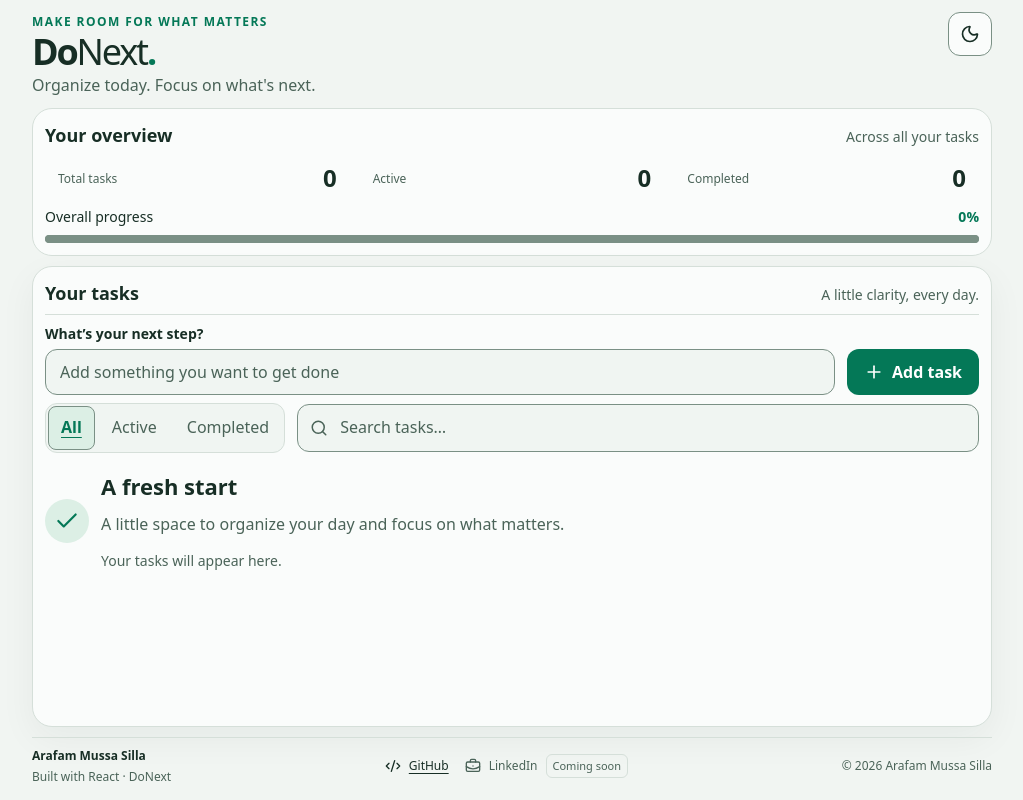
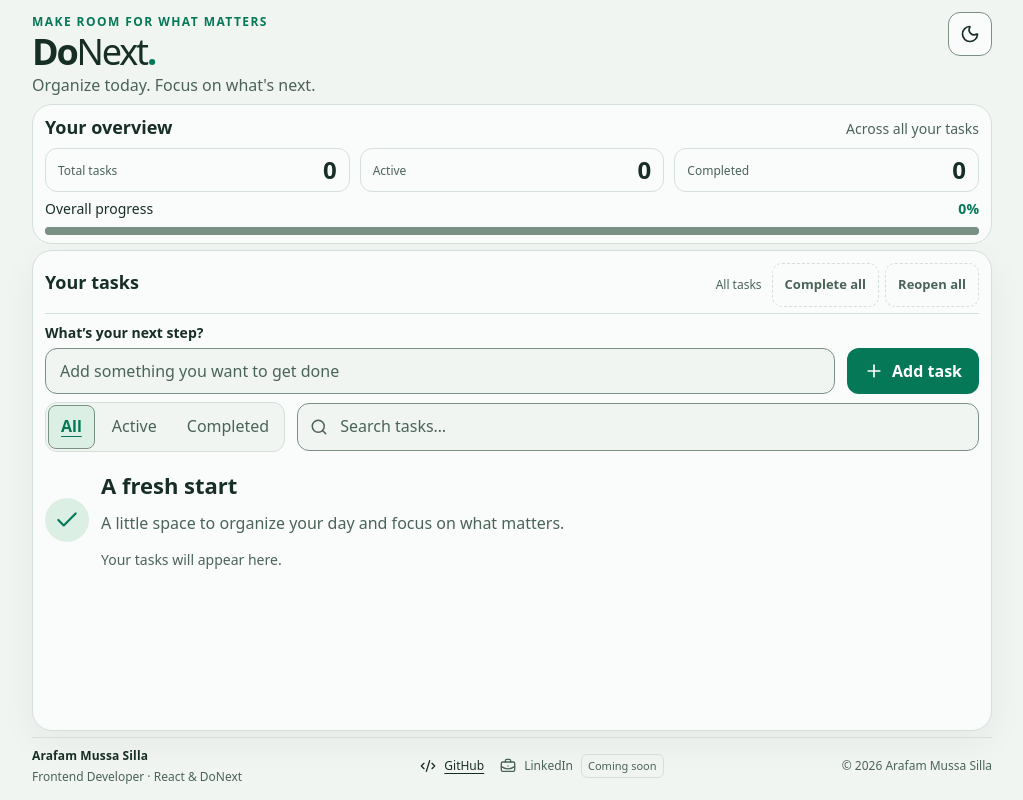
Before and after one commit to arafamdev/do-next, a React (Vite) app: page / in a window 1280 px wide. Shown: the whole page, without its empty margins (128-1151 px from the left). Built offline with nearby package versions, Linux system fonts and the light colour scheme.

Commit message:
feat: add bulk task completion actions

```diff
--- a/src/app/App.jsx
+++ b/src/app/App.jsx
@@ -36,6 +36,7 @@ function App() {
     setStorageUnavailable(!saveTasks(tasks));
   }, [tasks, canPersist]);
   const taskInputRef = useRef(null);
+  const bulkActionsRef = useRef(null);
   const searchInputRef = useRef(null);
   const [activeFilter, setActiveFilter] = useState('all');
   const [searchQuery, setSearchQuery] = useState('');
@@ -83,6 +84,24 @@ function App() {
     });
   }
 
+  function handleCompleteAll() {
+    bulkActionsRef.current?.focus();
+    setTasks((previousTasks) =>
+      previousTasks.every((task) => task.completed)
+        ? previousTasks
+        : previousTasks.map((task) => (task.completed ? task : { ...task, completed: true })),
+    );
+  }
+
+  function handleReopenAll() {
+    bulkActionsRef.current?.focus();
+    setTasks((previousTasks) =>
+      previousTasks.every((task) => !task.completed)
+        ? previousTasks
+        : previousTasks.map((task) => (task.completed ? { ...task, completed: false } : task)),
+    );
+  }
+
   function handleDeleteTask(taskId) {
     setTasks((previousTasks) => previousTasks.filter((task) => task.id !== taskId));
   }
@@ -99,7 +118,25 @@ function App() {
       <section className="tasks-panel" aria-labelledby="tasks-heading">
         <div className="tasks-panel__heading">
           <h2 id="tasks-heading">Your tasks</h2>
-          <span className="tasks-panel__caption">A little clarity, every day.</span>
+          <div
+            className="bulk-actions"
+            ref={bulkActionsRef}
+            role="group"
+            aria-label="Actions for all tasks"
+            aria-describedby="bulk-actions-description"
+            tabIndex={-1}
+          >
+            <span className="bulk-actions__label">All tasks</span>
+            <span className="visually-hidden" id="bulk-actions-description">
+              These actions affect every task, including tasks hidden by filters or search.
+            </span>
+            <button type="button" onClick={handleCompleteAll} disabled={activeTasks === 0}>
+              Complete all
+            </button>
+            <button type="button" onClick={handleReopenAll} disabled={completedTasks === 0}>
+              Reopen all
+            </button>
+          </div>
         </div>
         {storageMessage && (
           <p className="storage-warning" role="status">
--- a/src/shared/ui/AppFooter.jsx
+++ b/src/shared/ui/AppFooter.jsx
@@ -5,7 +5,7 @@ function AppFooter() {
     <footer className="app-footer">
       <div className="app-footer__identity">
         <p className="app-footer__author">Arafam Mussa Silla</p>
-        <p>Built with React · DoNext</p>
+        <p>Frontend Developer · React & DoNext</p>
       </div>
       <div className="app-footer__links">
         <a href="https://github.com/arafamdev" target="_blank" rel="noopener noreferrer">
--- a/src/styles/app.css
+++ b/src/styles/app.css
@@ -85,7 +85,7 @@
 .task-statistics__metrics > div {
   min-width: 0;
   padding: 0.625rem 0.75rem;
-  border: 1px solid transparent;
+  border: 1px solid var(--color-divider);
   border-radius: 0.75rem;
 }
 .task-statistics__metrics dt {
@@ -157,9 +157,39 @@
   margin: 0;
   font-size: 1.125rem;
 }
-.tasks-panel__caption {
+.bulk-actions {
+  display: flex;
+  flex-wrap: wrap;
+  align-items: center;
+  gap: 0.375rem;
+  border-radius: 0.625rem;
+}
+.bulk-actions__label {
+  margin-right: 0.25rem;
   color: var(--color-muted);
-  font-size: 0.875rem;
+  font-size: 0.75rem;
+}
+.bulk-actions button {
+  min-height: 2.75rem;
+  padding: 0.5rem 0.75rem;
+  border: 1px solid var(--color-divider);
+  border-radius: 0.625rem;
+  color: var(--color-text);
+  background: var(--color-input);
+  font-size: 0.8125rem;
+  font-weight: 600;
+  cursor: pointer;
+}
+.bulk-actions button:not(:disabled):hover {
+  color: var(--color-accent);
+  border-color: var(--color-border);
+  background: var(--color-accent-soft);
+}
+.bulk-actions button:disabled {
+  color: var(--color-muted);
+  background: transparent;
+  border-style: dashed;
+  cursor: not-allowed;
 }
 
 .task-form {
@@ -566,6 +596,16 @@
 }
 
 @media (max-width: 540px) {
+  .bulk-actions {
+    width: 100%;
+  }
+  .bulk-actions__label {
+    flex-basis: 100%;
+  }
+  .bulk-actions button {
+    flex: 1;
+  }
+
   .task-form__controls {
     flex-direction: column;
   }
@@ -642,6 +682,7 @@
   gap: 0.125rem;
 }
 .app-footer__author {
+  letter-spacing: 0.01em;
   color: var(--color-text);
   font-weight: 600;
 }
@@ -684,7 +725,7 @@
   .app-shell {
     display: grid;
     grid-template-rows: auto auto minmax(25rem, 1fr) auto;
-    gap: 0.625rem;
+    gap: 0.375rem;
     height: 100dvh;
     min-height: 50rem;
     padding-block: 0.75rem;
@@ -710,7 +751,7 @@
   }
   .task-statistics {
     margin: 0;
-    padding: 0.75rem;
+    padding: 0.5rem 0.75rem;
   }
   .task-statistics__metrics {
     margin: 0.375rem 0;
```
Also changed, not shown: 1 other file (tests, documents, lock files or other folders).
